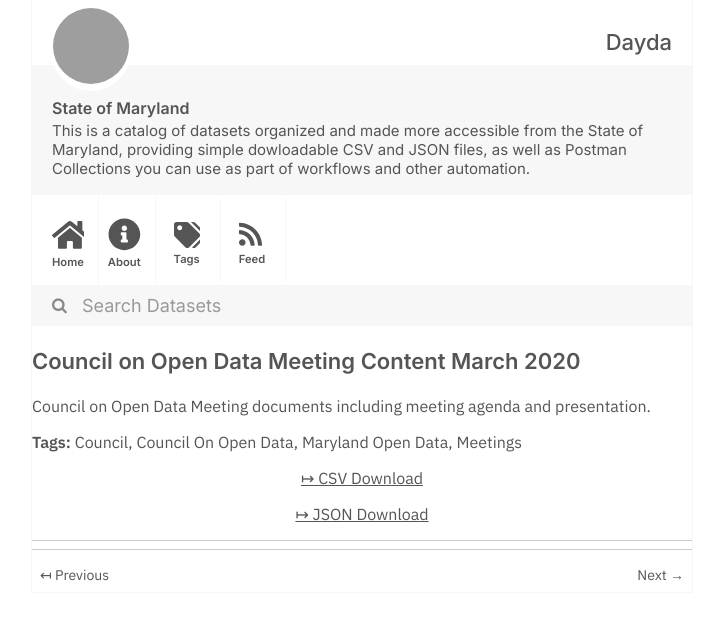
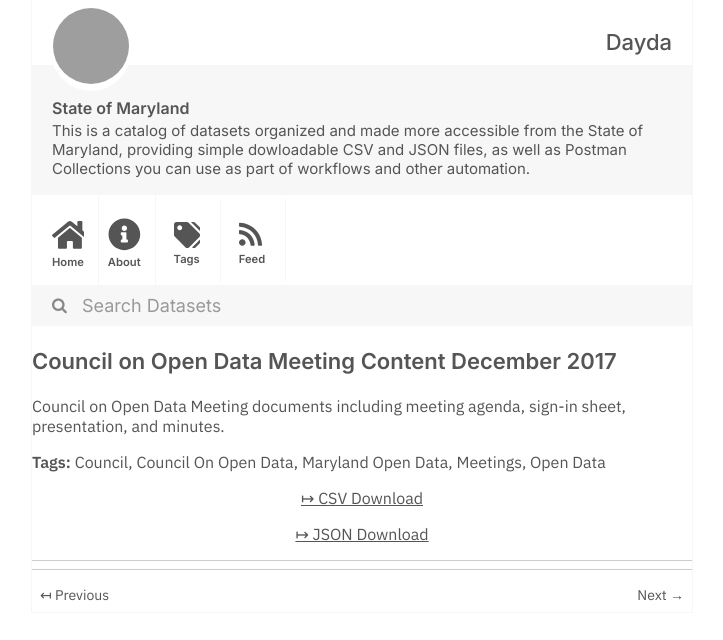
Before and after one commit to dayda-entities/state-of-maryland, a Jekyll site: the page built from _posts/2020-11-10-council-on-open-data-meeting-c.md, in a window 1280 px wide, cut to the strip 0-640 px from the top of the page. Shown: the whole strip, without its empty margins (278-1001 px from the left). Built offline with Jekyll 4.4.1, drawn with Linux system fonts in a browser that asks for light colours; grey boxes are pictures that could not be loaded.

Commit message:
Publish Data

```diff
--- a/_posts/2020-11-10-council-on-open-data-meeting-c.md
+++ b/_posts/2020-11-10-council-on-open-data-meeting-c.md
@@ -1,7 +1,7 @@
 ---
-title: Council on Open Data Meeting Content March 2020
-created: '2020-11-10T17:25:07.915670'
-modified: '2020-11-10T17:25:07.915681'
+title: Council on Open Data Meeting Content December 2017
+created: '2020-11-10T17:24:07.021896'
+modified: '2020-11-10T17:24:07.021903'
 state: active
 type: dataset
 tags:
@@ -9,12 +9,13 @@ tags:
   - Council On Open Data
   - Maryland Open Data
   - Meetings
+  - Open Data
 groups:
   - Local Government
-csv_url: 'https://opendata.maryland.gov/api/views/m35z-znd7/rows.csv?accessType=DOWNLOAD'
+csv_url: 'https://opendata.maryland.gov/api/views/782x-9m9p/rows.csv?accessType=DOWNLOAD'
 json_url: >-
-  https://opendata.maryland.gov/api/views/m35z-znd7/rows.json?accessType=DOWNLOAD
+  https://opendata.maryland.gov/api/views/782x-9m9p/rows.json?accessType=DOWNLOAD
 layout: post
 
 ---
-Council on Open Data Meeting documents including meeting agenda and presentation.
+Council on Open Data Meeting documents including meeting agenda, sign-in sheet, presentation, and minutes.
```
